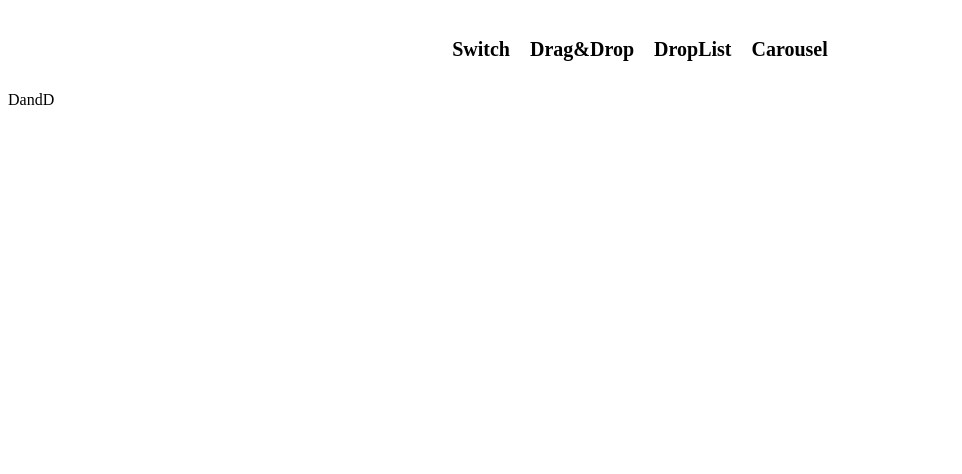
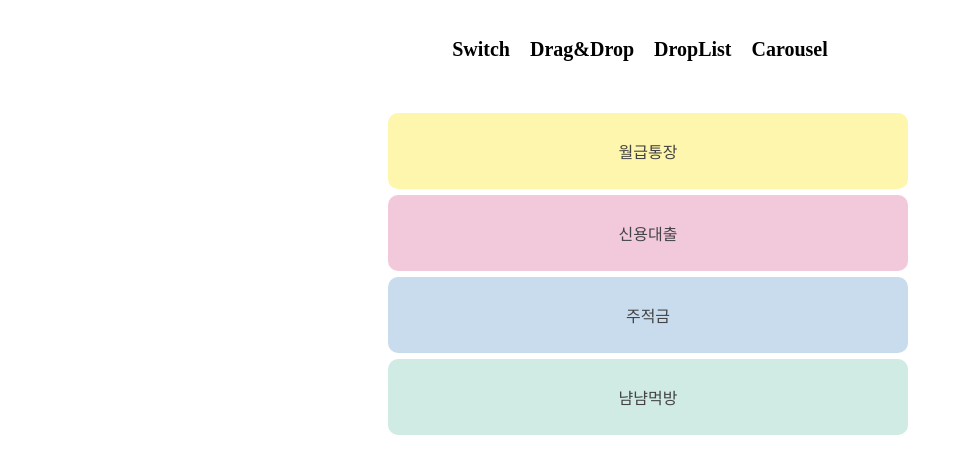
Before and after one commit to AnSuebin/interactive-web, a React (Create React App) app: page /interactive-web/DandD in a window 1280 px wide. Shown: the top 474 px of the page, without its empty margins (0-962 px from the left). Built offline with nearby package versions, Linux system fonts and the light colour scheme.

Commit message:
feat : DND 페이지 기능 추가

```diff
--- a/src/index.js
+++ b/src/index.js
@@ -3,8 +3,4 @@ import ReactDOM from 'react-dom/client';
 import App from './App';
 
 const root = ReactDOM.createRoot(document.getElementById('root'));
-root.render(
-  <React.StrictMode>
-    <App />
-  </React.StrictMode>
-);
+root.render(<App />);
--- a/src/pages/DandD/DandD.js
+++ b/src/pages/DandD/DandD.js
@@ -1,5 +1,6 @@
 import React, { useState } from 'react';
 import { DragDropContext, Droppable, Draggable } from 'react-beautiful-dnd';
+import styled from 'styled-components';
 
 const finalSpaceCharacters = [
   {
@@ -20,8 +21,82 @@ const finalSpaceCharacters = [
   },
 ];
 
+const backgroundColorList = [
+  'rgb(254, 244, 148, 0.777)',
+  'rgba(238, 184, 209, 0.777)',
+  'rgb(185, 210, 234, 0.777)',
+  'rgb(195, 230, 220, 0.777)',
+];
+
+const Container = styled.div`
+  width: 100vw;
+  height: 100vh;
+  display: flex;
+  justify-content: center;
+`;
+
+const DNDListContianer = styled.ul`
+  padding: 0;
+`;
+const DNDList = styled.div`
+  font-family: 'Cafe24Ssurround';
+  color: rgb(67, 67, 67);
+  width: 500px;
+  margin: 6px;
+  padding: 10px;
+  border-radius: 10px;
+  display: flex;
+  justify-content: center;
+  align-items: center;
+  background-color: ${(props) => props.color};
+`;
+
 const DandD = () => {
-  return <div>DandD</div>;
+  const [characters, updateCharacters] = useState(finalSpaceCharacters);
+
+  function handleOnDragEnd(result) {
+    if (!result.destination) return;
+
+    const items = Array.from(characters);
+    const [reorderedItem] = items.splice(result.source.index, 1);
+    items.splice(result.destination.index, 0, reorderedItem);
+
+    updateCharacters(items);
+  }
+
+  return (
+    <Container>
+      <DragDropContext onDragEnd={handleOnDragEnd}>
+        <Droppable droppableId="characters">
+          {(provided) => (
+            <DNDListContianer
+              className="characters"
+              {...provided.droppableProps}
+              ref={provided.innerRef}
+            >
+              {characters.map(({ id, name }, index) => {
+                return (
+                  <Draggable key={id} draggableId={id} index={index}>
+                    {(provided) => (
+                      <DNDList
+                        {...provided.draggableProps}
+                        {...provided.dragHandleProps}
+                        ref={provided.innerRef}
+                        color={backgroundColorList[id - 1]}
+                      >
+                        <p>{name}</p>
+                      </DNDList>
+                    )}
+                  </Draggable>
+                );
+              })}
+              {provided.placeholder}
+            </DNDListContianer>
+          )}
+        </Droppable>
+      </DragDropContext>
+    </Container>
+  );
 };
 
 export default DandD;
```
